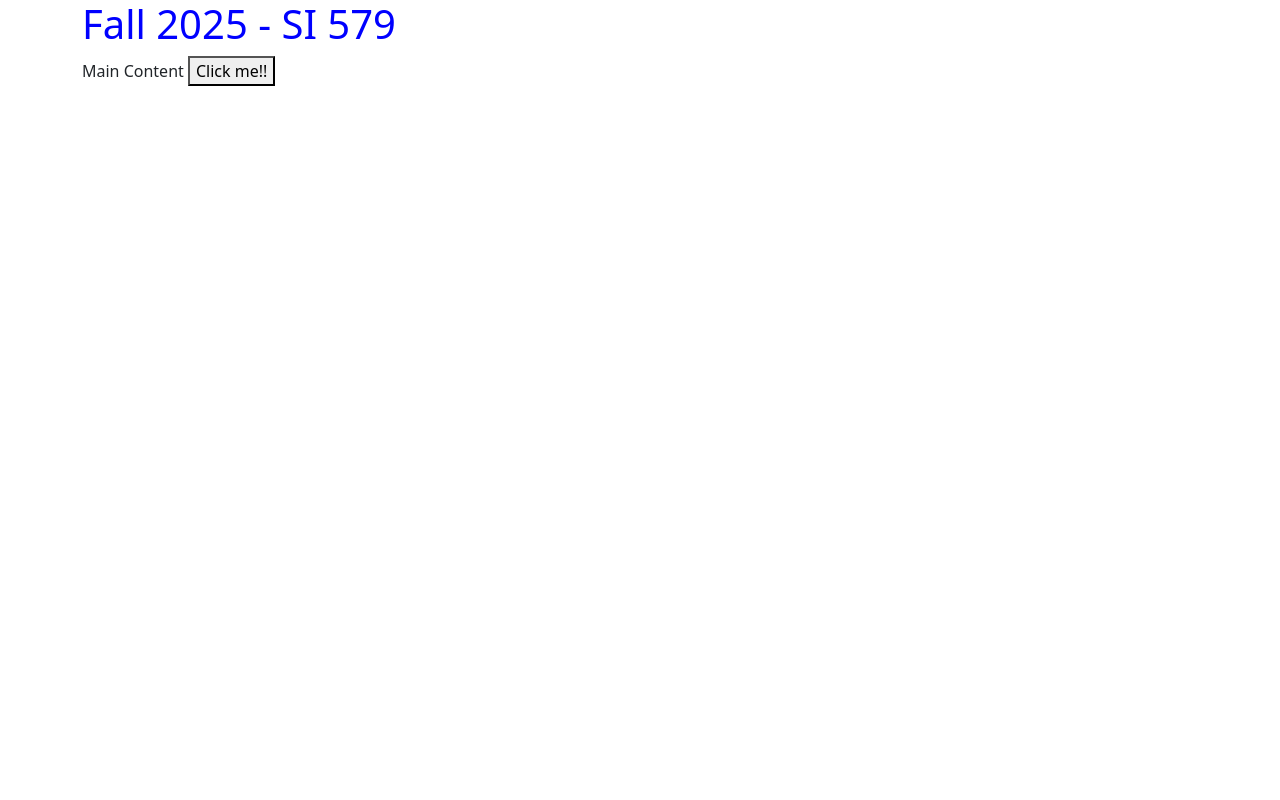
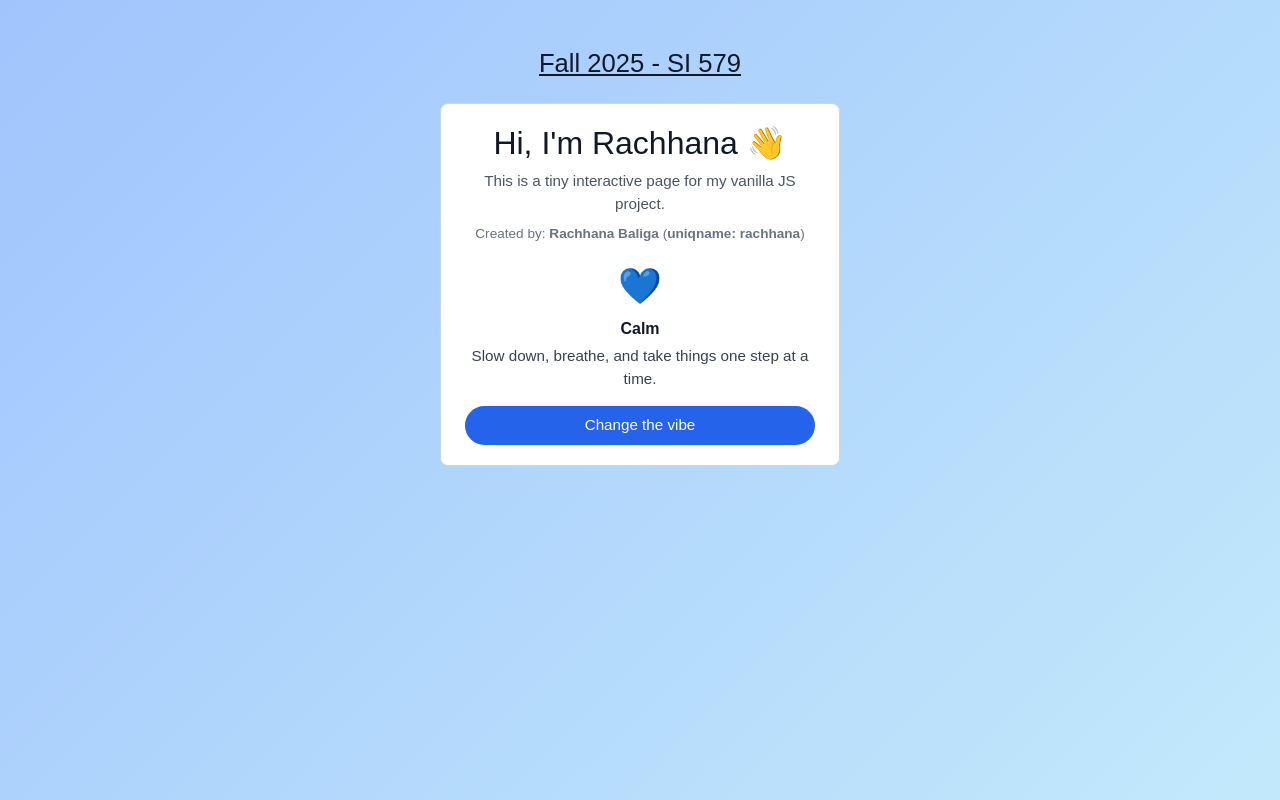
Before and after one commit to RachhanaBaliga-Dev/VanillaApp-Final-Delivarable_RSB, a website: page index.html in a window 1280 px wide. Drawn offline with nearby package versions, Linux system fonts and the light colour scheme.

Commit message:
created a interactive page

```diff
--- a/css/style.css
+++ b/css/style.css
@@ -1,4 +1,80 @@
-/* temporary style to confirm CSS loads. */
+* {
+    box-sizing: border-box;
+    margin: 0;
+    padding: 0;
+    font-family: Arial, Helvetica, sans-serif;
+}
+
+body {
+    min-height: 100vh;
+    margin: 0;
+    font-family: Arial, Helvetica, sans-serif;
+    background: linear-gradient(to bottom right, #b9d7ff, #d2e7ff);
+    color: #111827;
+
+    /* stack title + card and center them */
+    text-align: center;
+    padding-top: 48px;
+}
+
+/* main card */
+.card {
+    background-color: #ffffff;
+    border: 1px solid #d1d5db;
+    border-radius: 8px;
+    padding: 20px 24px;
+    max-width: 400px;
+    width: 90%;
+    text-align: center;
+    margin: 24px auto 0; /* center card under the title */
+}
+
+/* headings and text */
 h1 {
-  color: blue;
+    font-size: 1.6rem;
+    margin-bottom: 4px;
 }
+
+.subtitle {
+    font-size: 0.95rem;
+    color: #4b5563;
+    margin-bottom: 8px;
+}
+
+.signature {
+    font-size: 0.85rem;
+    color: #6b7280;
+    margin-bottom: 16px;
+}
+
+/* mood display */
+.mood-emoji {
+    font-size: 2.2rem;
+    margin-bottom: 4px;
+}
+
+.mood-title {
+    font-weight: bold;
+    margin-bottom: 4px;
+}
+
+.mood-text {
+    font-size: 0.95rem;
+    color: #374151;
+    margin-bottom: 16px;
+}
+
+/* button styles */
+button {
+    padding: 8px 16px;
+    border-radius: 999px;
+    border: none;
+    background-color: #2563eb;
+    color: #ffffff;
+    font-size: 0.95rem;
+    cursor: pointer;
+}
+
+button:hover {
+    background-color: #1d4ed8;
+}
--- a/index.html
+++ b/index.html
@@ -8,14 +8,26 @@
   <link rel="stylesheet" href="css/style.css">
 </head>
 <body>
-<header class="container">
-  <div class="row">
-    <h1 class="col">Fall 2025 - SI 579</h1>
-  </div>
+<header class="page-header">
+    <h1><u>Fall 2025 - SI 579</u></h1>
 </header>
-  <main class="container">
-    Main Content
-      <button id="click-me">Click me!!</button>
+  <main class="card">
+    <h2>Hi, I'm Rachhana 👋</h2>
+      <p class="subtitle">This is a tiny interactive page for my vanilla JS project.</p>
+      <p class="signature">
+          Created by: <strong>Rachhana Baliga</strong>
+          (<strong>uniqname: rachhana</strong>)
+      </p>
+
+      <div id="mood-display">
+          <div class="mood-emoji" id="mood-emoji">💙</div>
+          <div class="mood-title" id="mood-title">Calm</div>
+          <p class="mood-text" id="mood-text">
+              Slow down, breathe, and take things one step at a time.
+          </p>
+      </div>
+
+      <button id="vibe-button">Change the vibe</button>
   </main>
   <script src="js/script.js" defer></script>
 </body>
--- a/js/script.js
+++ b/js/script.js
@@ -1,3 +1,38 @@
-document.querySelector('#click-me').addEventListener('click', (e) => {
-  document.querySelectorAll('div').forEach((div) => div.remove());
-})
+// grabbing the elements
+const vibeButton = document.querySelector('#vibe-button');
+const moodEmoji = document.querySelector('#mood-emoji');
+const moodTitle = document.querySelector('#mood-title');
+const moodText = document.querySelector('#mood-text');
+
+let moodIndex = 0;
+
+function showMood() {
+  if (moodIndex === 0) {
+    document.body.style.backgroundImage = 'linear-gradient(135deg, #a1c4fd, #c2e9fb)';
+    moodEmoji.textContent = '💙';
+    moodTitle.textContent = 'Calm';
+    moodText.textContent = 'Slow down, breathe, and take things one step at a time.';
+  } else if (moodIndex === 1) {
+    document.body.style.backgroundImage = 'linear-gradient(135deg, #f9fafb, #e5e7eb)';
+    moodEmoji.textContent = '🧠';
+    moodTitle.textContent = 'Focused';
+    moodText.textContent = 'Hide the distractions and give your brain one clear target.';
+  } else if (moodIndex === 2) {
+    document.body.style.backgroundImage = 'linear-gradient(135deg, #f97316, #facc15)';
+    moodEmoji.textContent = '⚡️';
+    moodTitle.textContent = 'Energized';
+    moodText.textContent = 'Turn that energy into something you’ll be proud of later.';
+  }
+}
+
+// click = move to the next mood
+vibeButton.addEventListener('click', function () {
+  moodIndex = moodIndex + 1;
+  if (moodIndex > 2) {
+    moodIndex = 0;
+  }
+  showMood();
+});
+
+// start on the first mood
+showMood();
```
